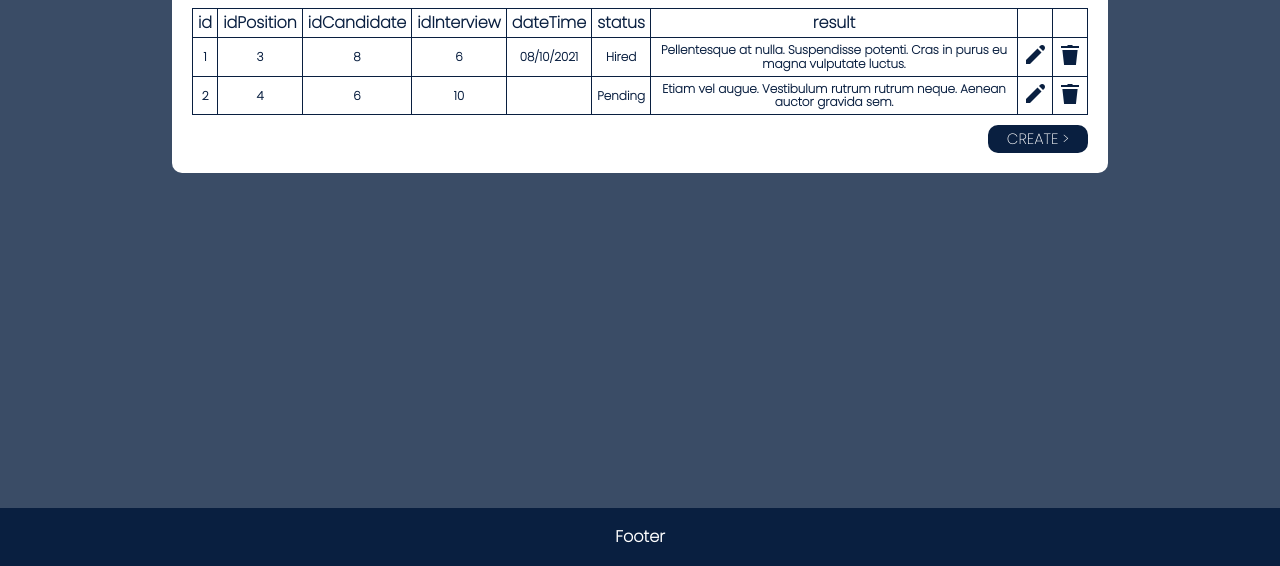
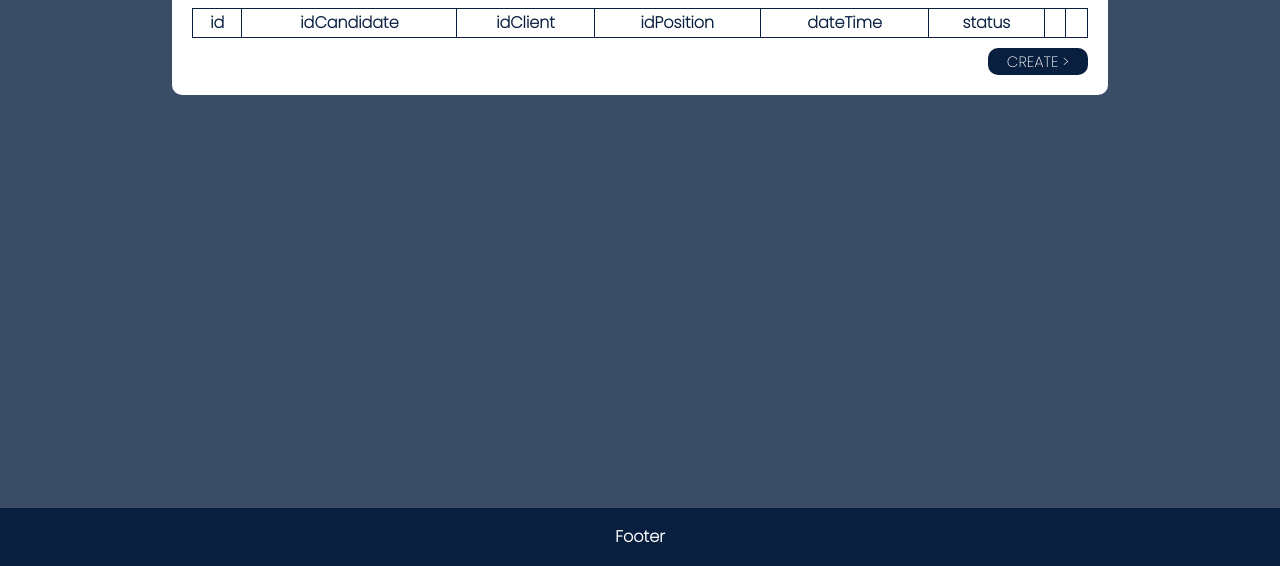
Before and after one commit to AndresCespedes23/Dami-MindSet-server, a website: page public/interviews.html in a window 1280 px wide. Shown: the part 234-800 px from the top of the page. Drawn offline with Linux system fonts and the light colour scheme.

Commit message:
MS-58: Change h1 title to Interviews & change table header & rows with Interview

```diff
--- a/public/interviews.html
+++ b/public/interviews.html
@@ -17,46 +17,17 @@
     </nav>
     <section>
       <div id="resource-table">
-        <h1>Applications</h1>
+        <h1>Interviews</h1>
         <table>
           <tr>
             <th>id</th>
+            <th>idCandidate</th>
+            <th>idClient</th>
             <th>idPosition</th>
-            <th>idCandidate</th>
-            <th>idInterview</th>
             <th>dateTime</th>
             <th>status</th>
-            <th>result</th>
             <th></th>
             <th></th>
-          </tr>
-          <tr>
-            <td>1</td>
-            <td>3</td>
-            <td>8</td>
-            <td>6</td>
-            <td>08/10/2021</td>
-            <td>Hired</td>
-            <td>
-              Pellentesque at nulla. Suspendisse potenti. Cras in purus eu magna
-              vulputate luctus.
-            </td>
-            <td><img src="img/Icon-edit.png" alt="Edit" /></td>
-            <td><img src="img/Icon-remove.png" alt="Remove" /></td>
-          </tr>
-          <tr>
-            <td>2</td>
-            <td>4</td>
-            <td>6</td>
-            <td>10</td>
-            <td></td>
-            <td>Pending</td>
-            <td>
-              Etiam vel augue. Vestibulum rutrum rutrum neque. Aenean auctor
-              gravida sem.
-            </td>
-            <td><img src="img/Icon-edit.png" alt="Edit" /></td>
-            <td><img src="img/Icon-remove.png" alt="Remove" /></td>
           </tr>
         </table>
         <button id="create-button">Create ></button>
```
